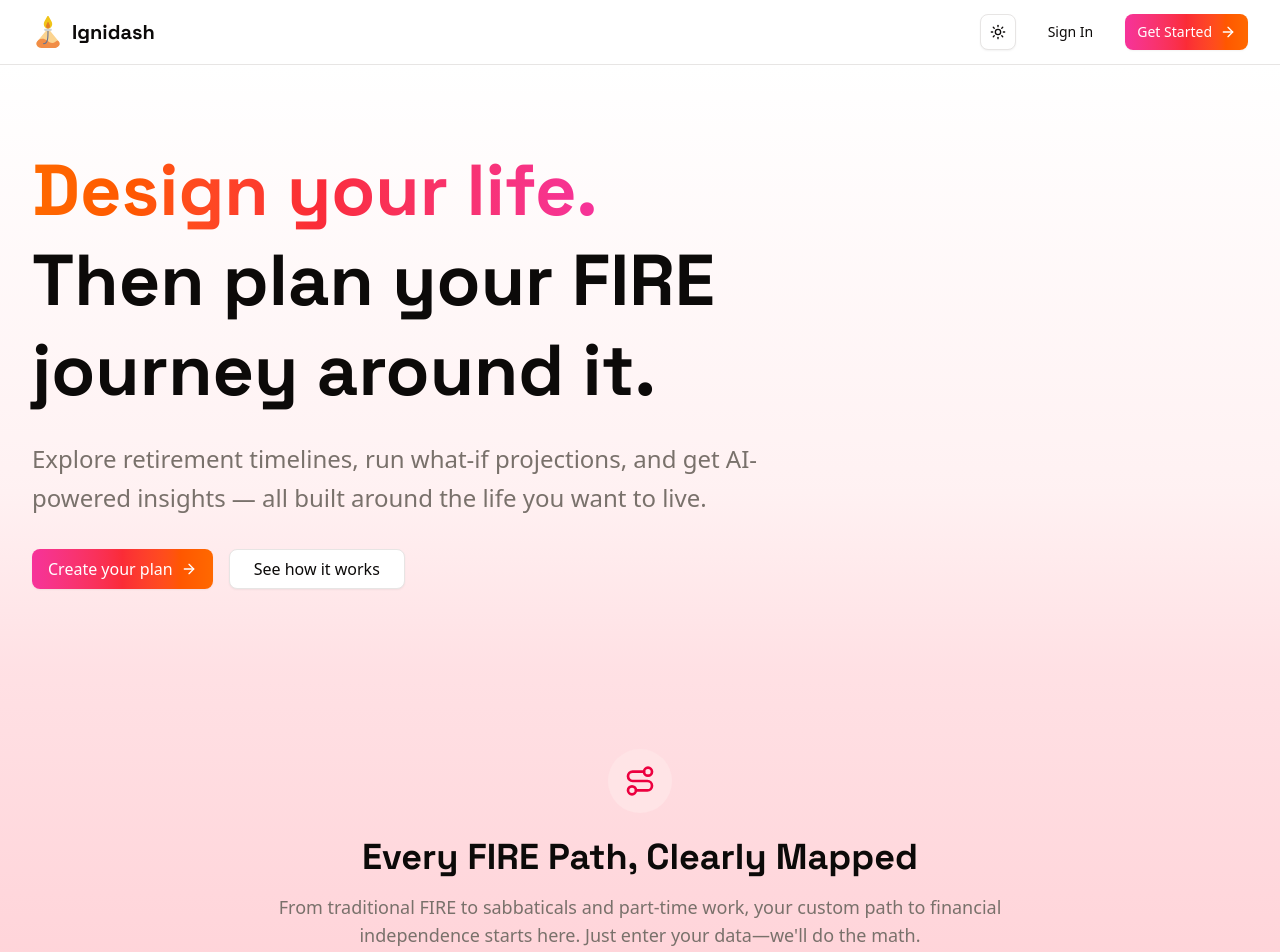
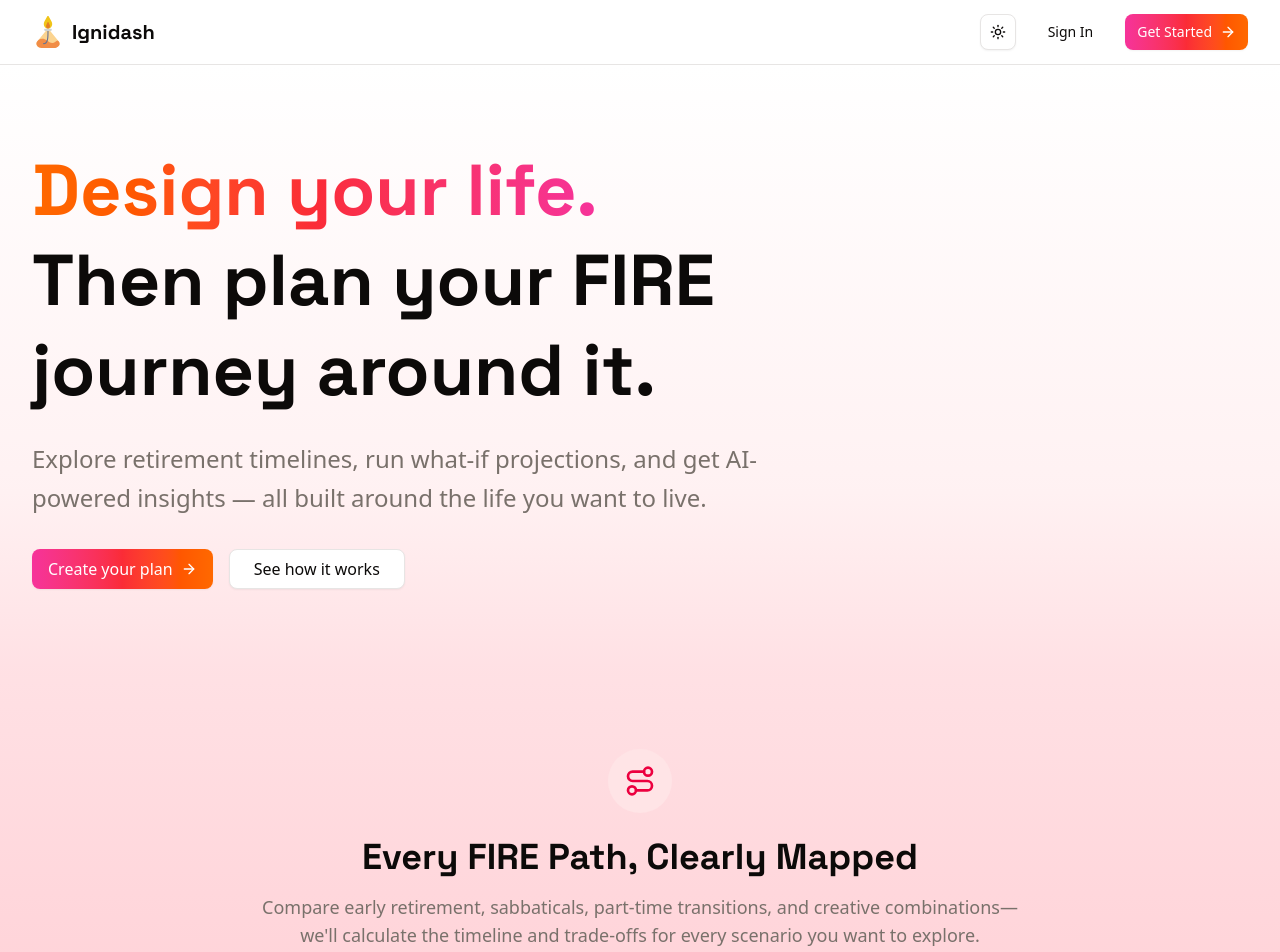
Before and after one commit to schelskedevco/ignidash-legacy, a Next.js app: page / in a window 1280 px wide. Shown: the top 952 px of the page. Built offline with nearby package versions, Linux system fonts and the light colour scheme.

Commit message:
small content changes

```diff
--- a/src/components/sections/fire-scenarios/fire-scenarios-section.tsx
+++ b/src/components/sections/fire-scenarios/fire-scenarios-section.tsx
@@ -27,7 +27,7 @@ export function FireScenariosSection() {
         <SectionHeader
           icon={Route}
           title="Every FIRE Path, Clearly Mapped"
-          description="From traditional FIRE to sabbaticals and part-time work, your custom path to financial independence starts here. Just enter your data—we'll do the math."
+          description="Compare early retirement, sabbaticals, part-time transitions, and creative combinations—we'll calculate the timeline and trade-offs for every scenario you want to explore."
         />
       }
     >
```
